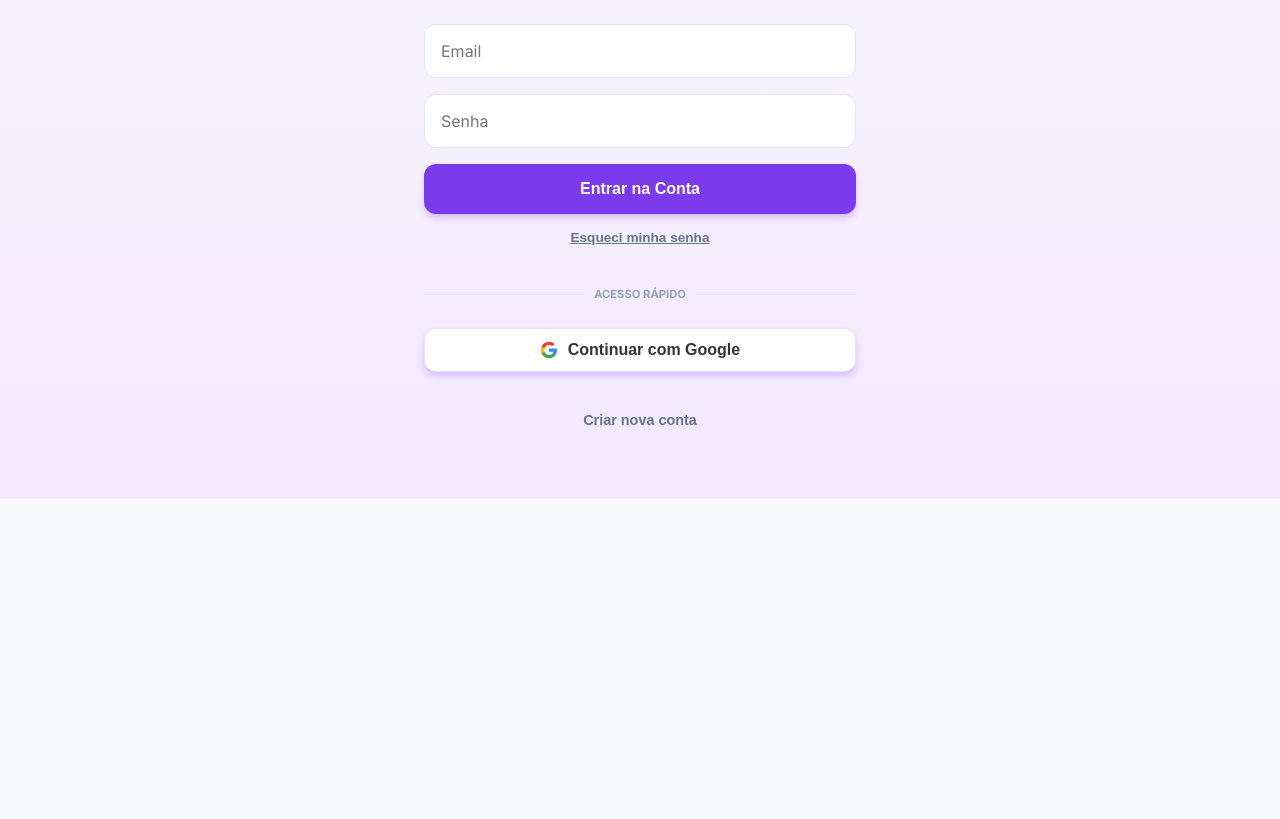
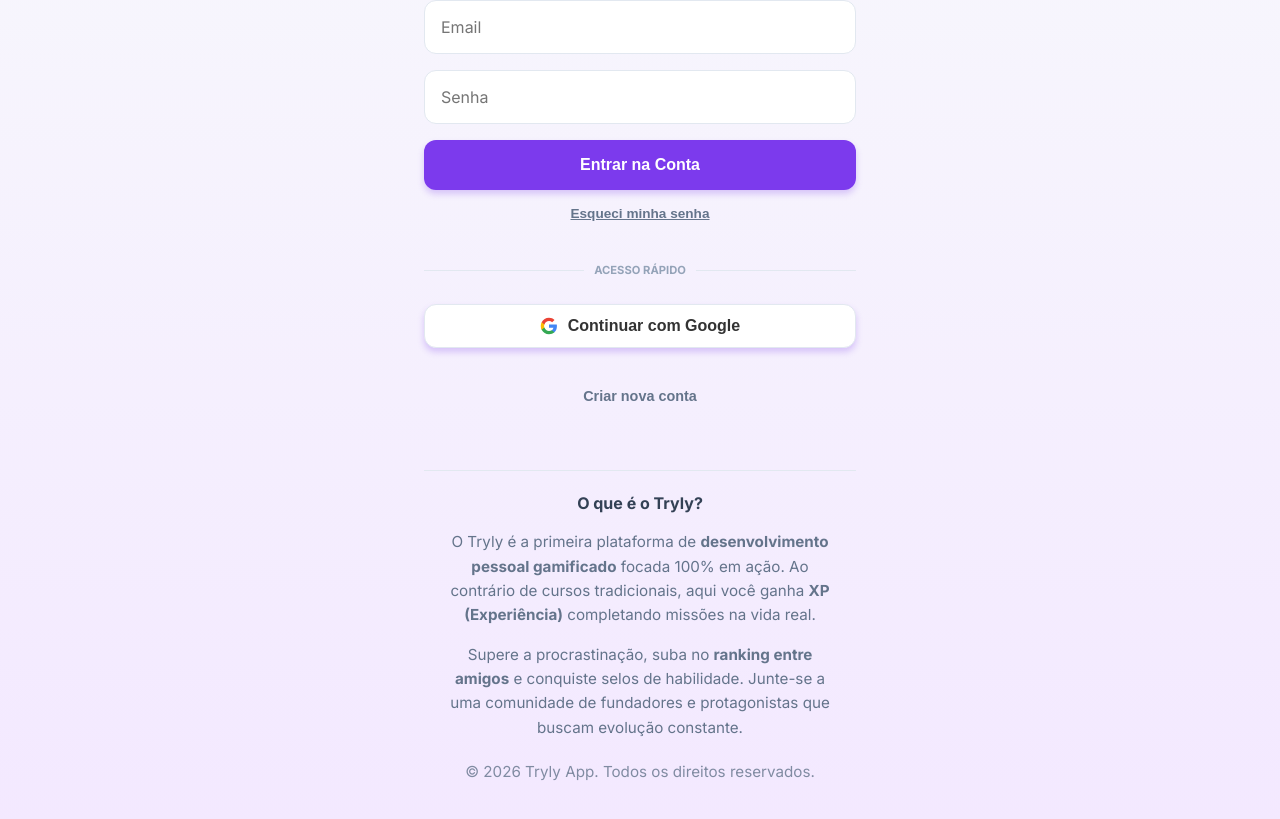
Before and after one commit to Tryly-app/tryly, a React (Vite) app: page / in a window 1280 px wide. Shown: the part 301-1120 px from the top of the page. Before the commit the page ends 800 px from the top, so only its background shows below. Built offline with nearby package versions, Linux system fonts and the light colour scheme; no server answers.

Commit message:
Feat: SEO LOGIN

```diff
--- a/src/pages/Login.jsx
+++ b/src/pages/Login.jsx
@@ -236,6 +236,22 @@
             </div>
           </>
       )}
+
+      {/* --- SEO FOOTER (Para o Google indexar o conteúdo) --- */}
+      <footer style={{marginTop: 50, padding: 20, borderTop: '1px solid #E2E8F0', color: '#64748B', fontSize: '0.8rem', maxWidth: 600}}>
+        <h3 style={{fontSize: '1rem', color: '#334155', marginBottom: 10}}>O que é o Tryly?</h3>
+        <p style={{marginBottom: 10}}>
+          O Tryly é a primeira plataforma de <strong>desenvolvimento pessoal gamificado</strong> focada 100% em ação.
+          Ao contrário de cursos tradicionais, aqui você ganha <strong>XP (Experiência)</strong> completando missões na vida real.
+        </p>
+        <p style={{marginBottom: 10}}>
+          Supere a procrastinação, suba no <strong>ranking entre amigos</strong> e conquiste selos de habilidade.
+          Junte-se a uma comunidade de fundadores e protagonistas que buscam evolução constante.
+        </p>
+        <p style={{marginTop: 20, opacity: 0.8}}>
+          © 2026 Tryly App. Todos os direitos reservados.
+        </p>
+      </footer>
     </div>
   );
 }
```
